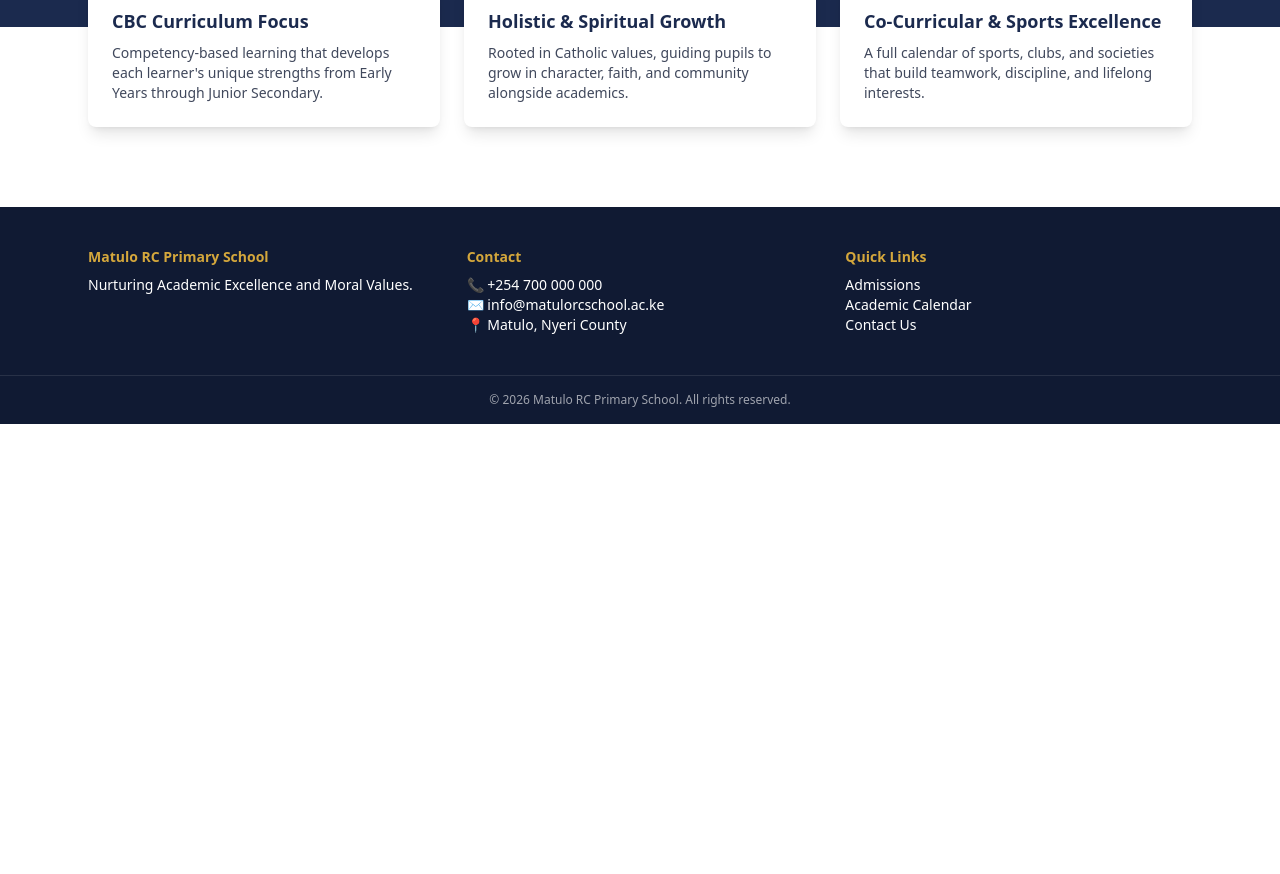
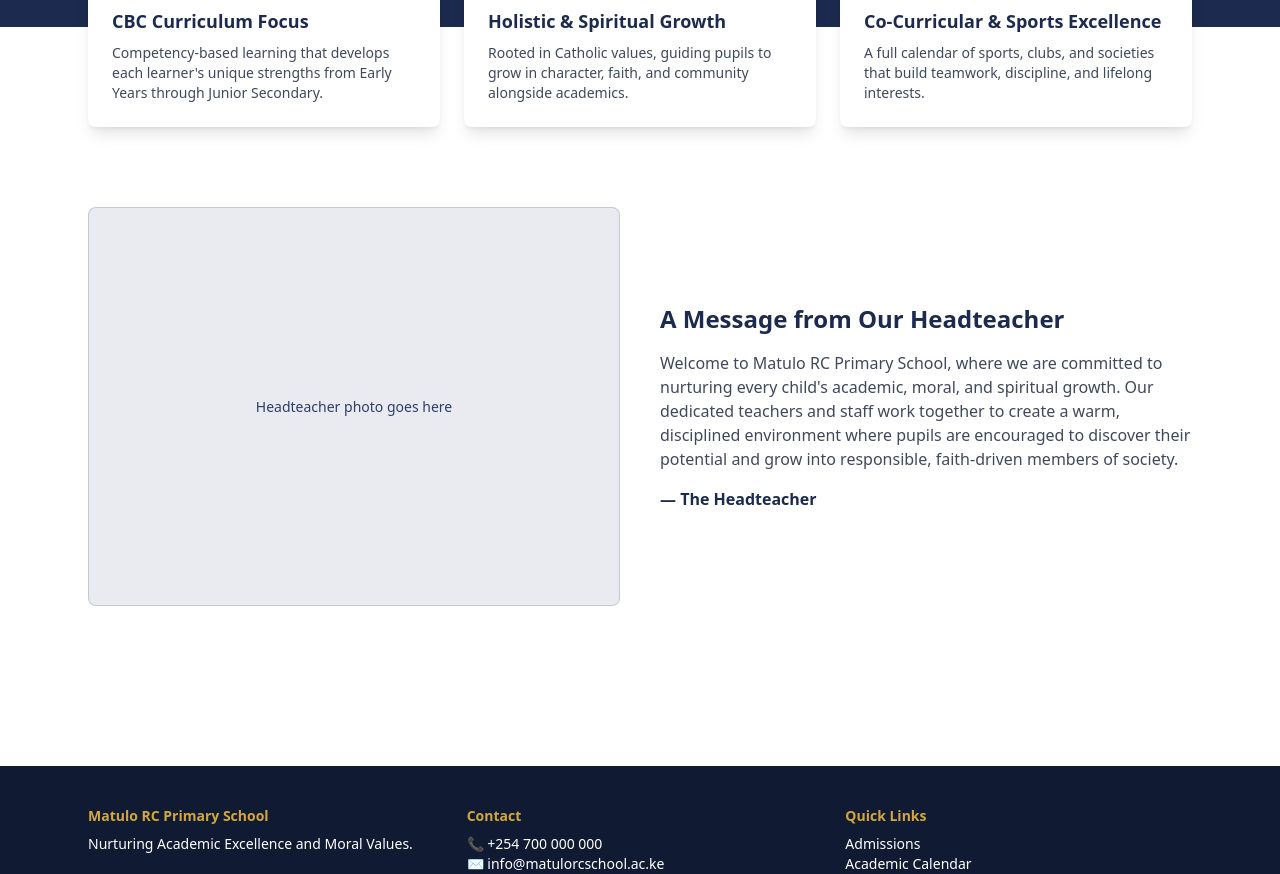
Before and after one commit to Ochoko-Dev/matulo-rc-school, a Next.js app: page / in a window 1280 px wide. Shown: the part 600-1474 px from the top of the page. Before the commit the page ends 1024 px from the top, so only its background shows below. Built offline with nearby package versions, Linux system fonts and the light colour scheme.

Commit message:
Add headteacher welcome section

```diff
--- a/app/page.tsx
+++ b/app/page.tsx
@@ -1,4 +1,5 @@
 import Link from "next/link";
+import Image from "next/image";
 
 export default function Home() {
   return (
@@ -31,7 +32,7 @@ export default function Home() {
         </div>
       </section>
 
-      {/* Quick Info Cards — overlapping the hero bottom edge */}
+      {/* Quick Info Cards */}
       <section className="max-w-6xl mx-auto px-6">
         <div className="grid grid-cols-1 md:grid-cols-3 gap-6 -mt-12 relative z-10">
           <div className="bg-white rounded-lg shadow-lg p-6 border-t-4 border-gold">
@@ -57,6 +58,27 @@ export default function Home() {
           </div>
         </div>
       </section>
+
+      {/* Headteacher's Welcome */}
+      <section className="max-w-6xl mx-auto px-6 py-20">
+        <div className="grid grid-cols-1 md:grid-cols-2 gap-10 items-center">
+          <div className="w-full aspect-[4/3] bg-navy-light/10 rounded-lg flex items-center justify-center text-navy-light border border-navy-light/20">
+            <span className="text-sm">Headteacher photo goes here</span>
+          </div>
+          <div>
+            <h2 className="text-2xl font-bold text-navy mb-4">A Message from Our Headteacher</h2>
+            <p className="text-navy-dark/80 mb-4">
+              Welcome to Matulo RC Primary School, where we are committed to
+              nurturing every child&apos;s academic, moral, and spiritual
+              growth. Our dedicated teachers and staff work together to
+              create a warm, disciplined environment where pupils are
+              encouraged to discover their potential and grow into
+              responsible, faith-driven members of society.
+            </p>
+            <p className="font-semibold text-navy">— The Headteacher</p>
+          </div>
+        </div>
+      </section>
     </main>
   );
 }
```
